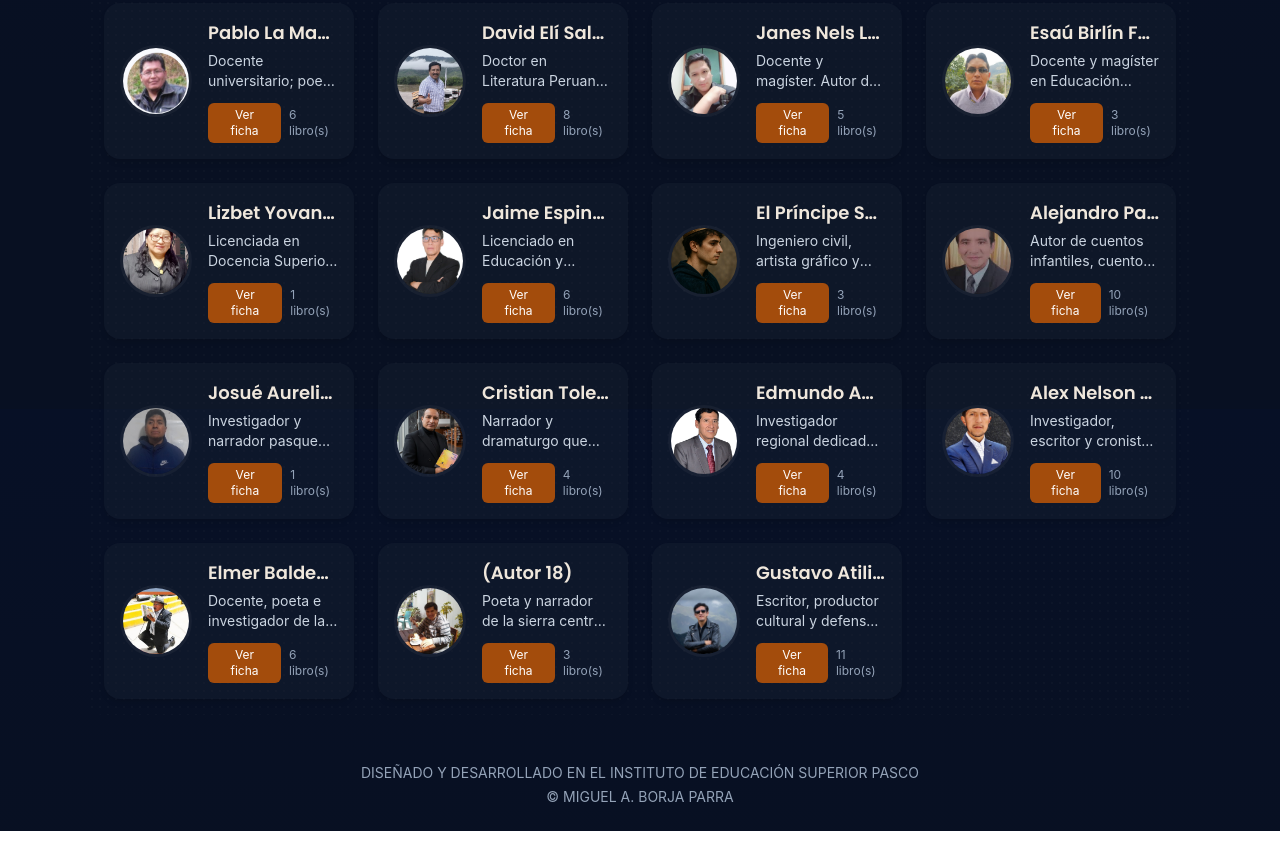
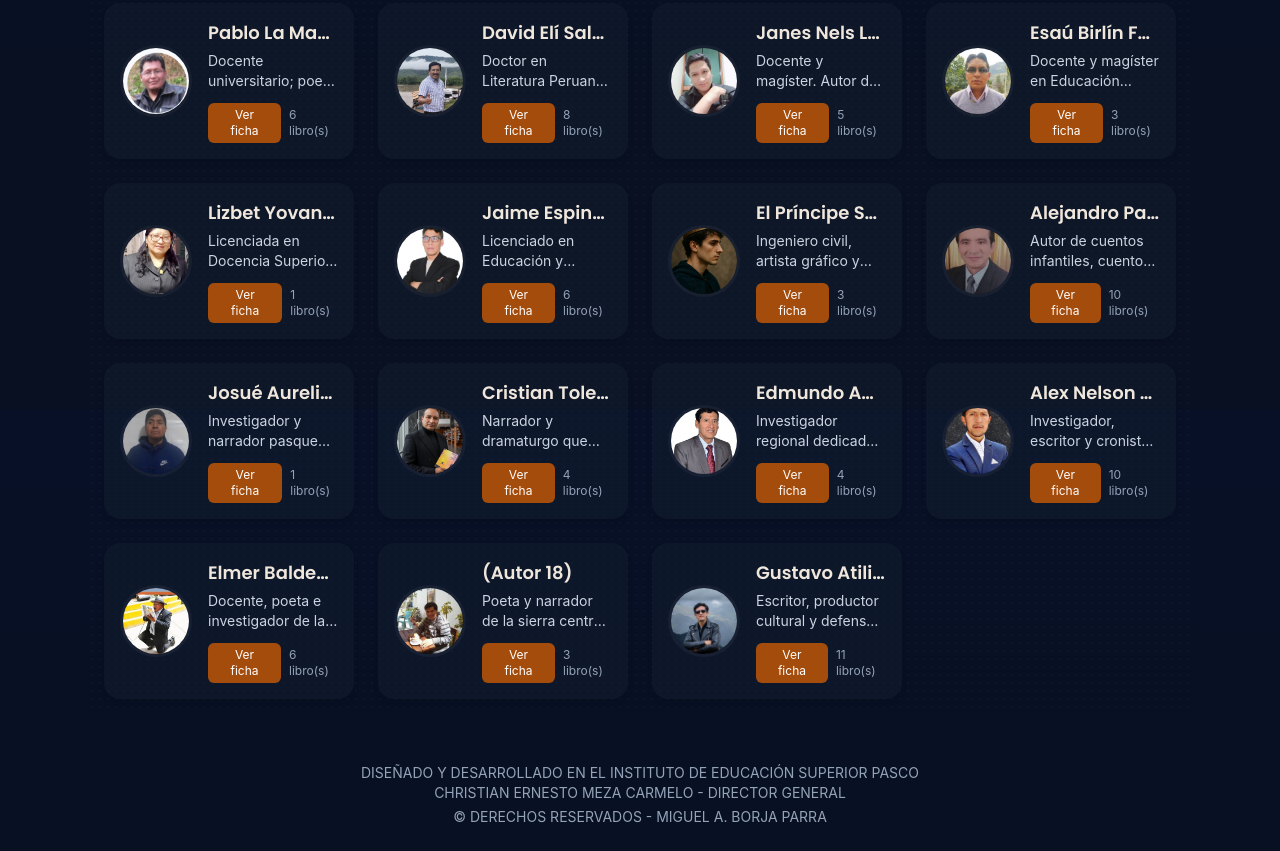
Before and after one commit to migueldevbp/galeria-escritorespasco, a plain HTML site: page index.html in a window 1280 px wide. Shown: the part 391-1242 px from the top of the page. Drawn offline with nearby package versions, Linux system fonts and the light colour scheme.

Commit message:
Final casi listo xD

```diff
--- a/index.html
+++ b/index.html
@@ -3,7 +3,7 @@
 <head>
   <meta charset="utf-8" />
   <meta name="viewport" content="width=device-width,initial-scale=1" />
-  <title>Galería de Escritores — IES Pasco</title>
+  <title>Galería de Escritores Pasqueños</title>
 
   <!-- Tailwind CDN (útil para prototipo; para producción conviene compilarlo) -->
   <script src="https://cdn.tailwindcss.com"></script>
@@ -132,7 +132,8 @@
 
     <footer class="mt-12 text-center text-sm text-slate-400">
       <p>DISEÑADO Y DESARROLLADO EN EL INSTITUTO DE EDUCACIÓN SUPERIOR PASCO</p>
-      <p class="mt-1">© MIGUEL A. BORJA PARRA</p>
+      <p>CHRISTIAN ERNESTO MEZA CARMELO - DIRECTOR GENERAL</p>
+      <p class="mt-1">© DERECHOS RESERVADOS - MIGUEL A. BORJA PARRA</p>
     </footer>
   </main>
 
```
